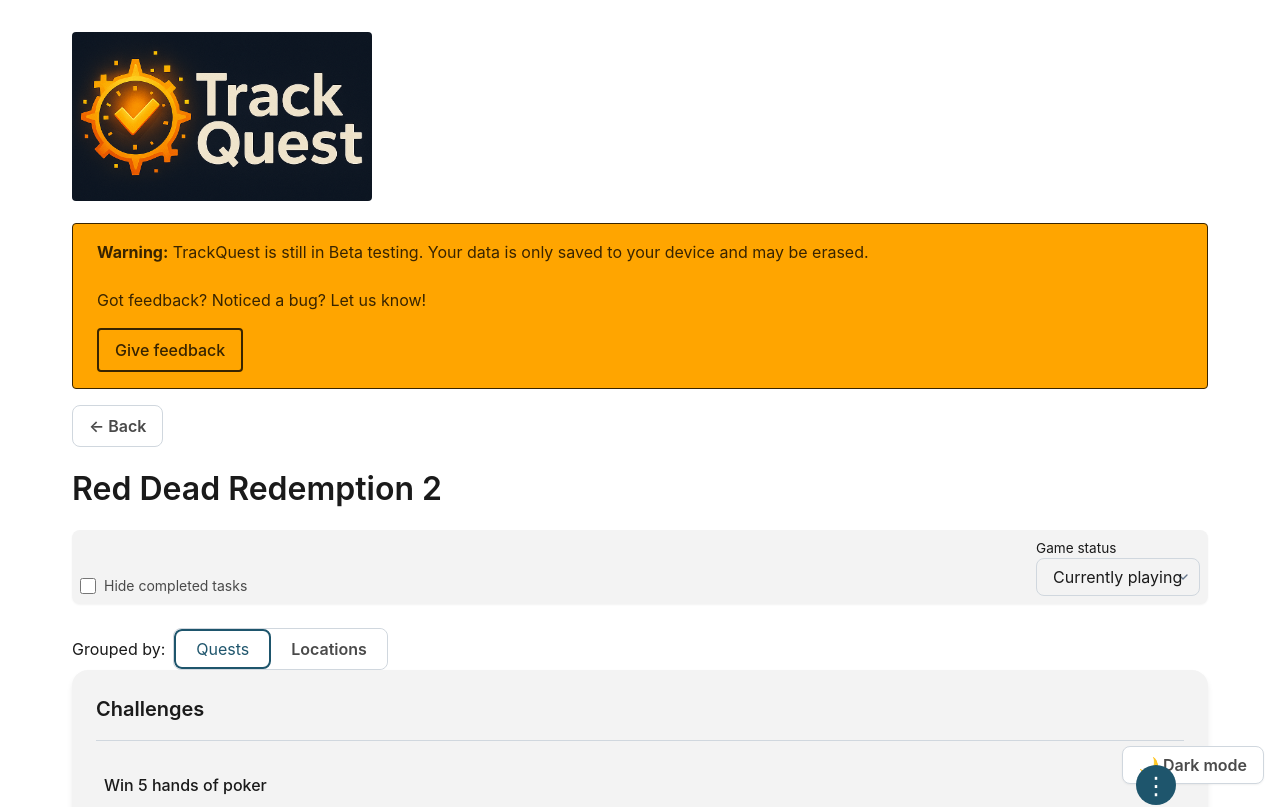
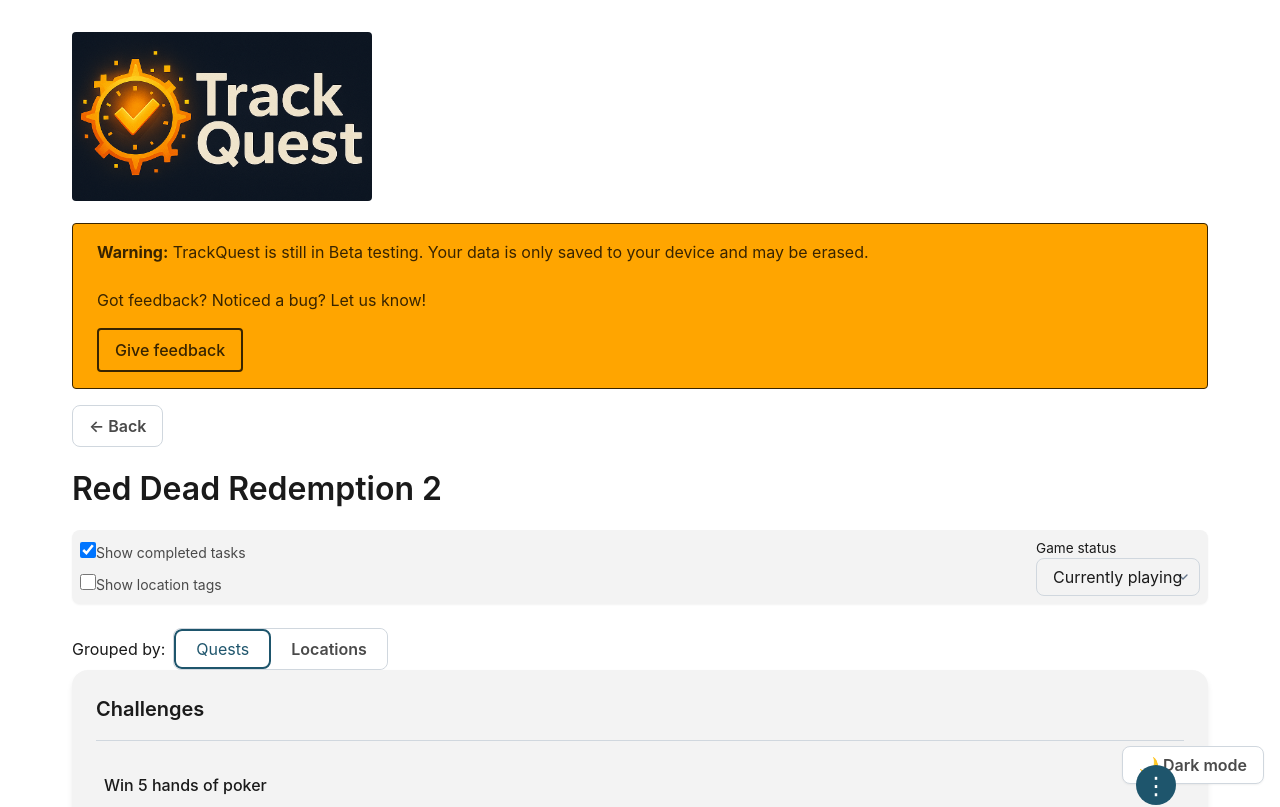
Before and after one commit to leovolving/quest, a React (Vite) app: page /game/1 in a window 1280 px wide. Shown: the top 807 px of the page. Built offline with nearby package versions, Linux system fonts and the light colour scheme.

Commit message:
Toggle tag visibility

```diff
--- a/src/components/GameDetail.jsx
+++ b/src/components/GameDetail.jsx
@@ -52,11 +52,11 @@ const ViewControls = styled.div`
 
 const ControlGroup = styled.div`
   display: flex;
-  align-items: center;
   gap: ${({ theme }) => theme.spacing.sm};
 `;
 
 const Flex1ControlGroup = styled(ControlGroup)`
+  flex-direction: column;
   @media (max-width: 350px) {
     flex: 1;
   }
@@ -95,7 +95,7 @@ const groupingOptions = Object.values(groupings);
 const GameDetail = () => {
   const [groupByTagType, setGroupByTagType] = useState('');
   const [hideCompleted, setHideCompleted] = useState(false);
-  const { selectedGame: game } = useGameContext();
+  const { selectedGame: game, showTags, setShowTags } = useGameContext();
   const { updateGame } = useGameDataService();
   const { logAction } = useAnalytics();
   const { gameId } = useParams();
@@ -139,6 +139,15 @@ const GameDetail = () => {
     setHideCompleted(newValue);
   };
 
+  const handleTagVisibilityChange = () => {
+    const newValue = !showTags;
+    logAction(ACTION_NAMES.gameDetailHideCompletedClicked, {
+      ...analyticsMetadata,
+      to_be_visible: newValue,
+    });
+    setShowTags(newValue);
+  };
+
   const hasObjectives = game.categories.some((c) => c.objectives?.length > 0);
 
   return (
@@ -153,13 +162,24 @@ const GameDetail = () => {
       <ViewControls>
         {hasObjectives && (
           <Flex1ControlGroup>
-            <Checkbox
-              type="checkbox"
-              checked={hideCompleted}
-              onChange={handleCompletedVisibilityChange}
-              id="hide-completed"
-            />
-            <Label htmlFor="hide-completed">Hide completed tasks</Label>
+            <div>
+              <Checkbox
+                type="checkbox"
+                checked={!hideCompleted}
+                onChange={handleCompletedVisibilityChange}
+                id="hide-completed"
+              />
+              <Label htmlFor="hide-completed">Show completed tasks</Label>
+            </div>
+            <div>
+              <Checkbox
+                type="checkbox"
+                checked={showTags}
+                onChange={handleTagVisibilityChange}
+                id="show-tags"
+              />
+              <Label htmlFor="show-tags">Show location tags</Label>
+            </div>
           </Flex1ControlGroup>
         )}
         <Select
@@ -187,6 +207,7 @@ const GameDetail = () => {
           categories={filteredForTagView}
           tagType={groupByTagType}
           hideCompleted={hideCompleted}
+          showTags={showTags}
         />
       ) : (
         filteredCategories.map((cat) => (
@@ -194,6 +215,7 @@ const GameDetail = () => {
             key={cat.id}
             category={{ ...cat, objectives: cat.visibleObjectives }}
             hideCompleted={hideCompleted}
+            showTags={showTags}
           />
         ))
       )}
--- a/src/components/ObjectiveItem.jsx
+++ b/src/components/ObjectiveItem.jsx
@@ -6,6 +6,7 @@ import { ACTION_NAMES } from '../constants';
 import useToggleObjective from '../hooks/useToggleObjective';
 import useStateToggleBoolean from '../hooks/useStateToggleBoolean';
 
+import { useGameContext } from '../context/GameContext';
 import useAnalytics from '../services/analyticsService';
 import useGameDataService from '../services/gameDataService';
 
@@ -56,6 +57,7 @@ const Note = styled.em`
 const ObjectiveItem = ({ objective }) => {
   const toggleObjective = useToggleObjective();
   const { deleteObjective, duplicateObjective } = useGameDataService();
+  const { showTags } = useGameContext();
   const { logAction } = useAnalytics();
   const { gameId } = useParams();
 
@@ -108,7 +110,7 @@ const ObjectiveItem = ({ objective }) => {
             objective={objective}
             onChangeActionName={ACTION_NAMES.objectiveItemProgressChanged}
           />
-          <TagsList tags={objective.tags} />
+          {showTags && <TagsList tags={objective.tags} />}
         </>
       )}
     </Wrapper>
--- a/src/context/GameContext.jsx
+++ b/src/context/GameContext.jsx
@@ -18,6 +18,7 @@ export const GameProvider = ({ children }) => {
   const [games, setGames] = useState([]);
   const selectedGameId = useSelectedGameId();
   const prevAllTagTypesRef = useRef([]);
+  const [showTags, setShowTags] = useState(false);
 
   // TODO: remove if sticking with location-only tag type
   const allTagTypes = useMemo(() => {
@@ -52,7 +53,16 @@ export const GameProvider = ({ children }) => {
 
   return (
     <GameContext.Provider
-      value={{ allTagTypes, locationTagValues, games, setGames, selectedGame, selectedGameId }}
+      value={{
+        allTagTypes,
+        locationTagValues,
+        games,
+        setGames,
+        selectedGame,
+        selectedGameId,
+        showTags,
+        setShowTags,
+      }}
     >
       {children}
     </GameContext.Provider>
```
